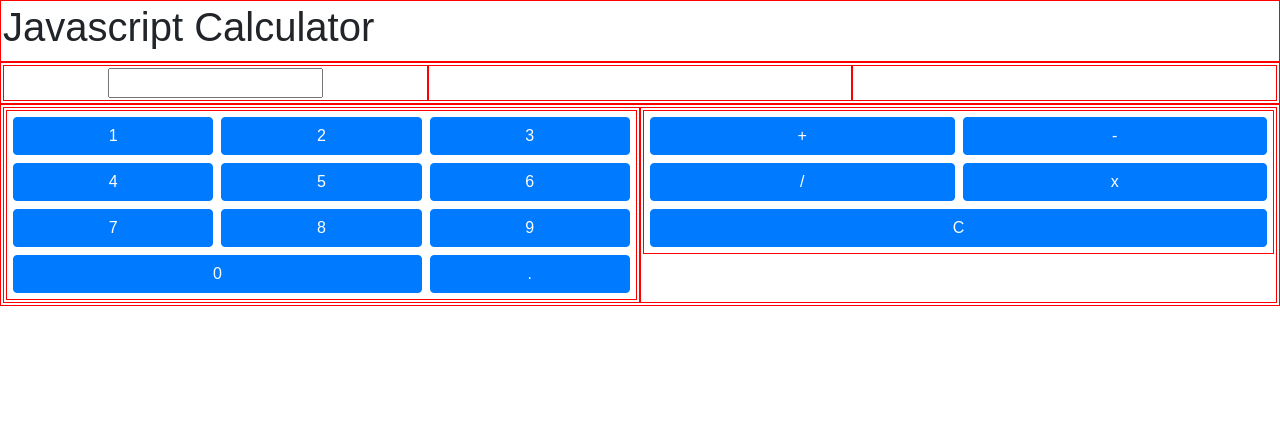
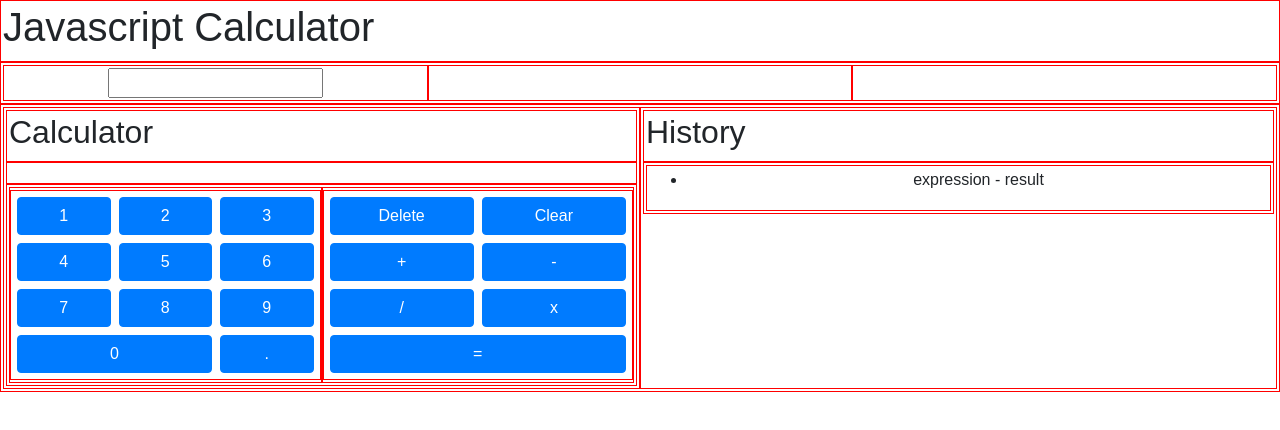
Before and after one commit to eliasm307/FCC-JavaScript-Calculator, a React (Create React App) app: page / in a window 1280 px wide. Shown: the top 430 px of the page. Built offline with nearby package versions, Linux system fonts and the light colour scheme.

Commit message:
Various Updates

```diff
--- a/src/App.js
+++ b/src/App.js
@@ -1,107 +1,132 @@
-
-import { evaluate } from "mathjs";
 import React from "react";
 import { Container, Row, Col } from "react-bootstrap";
 import CalculatorSection from "./components/CalculatorSection";
-
+import HistorySection from "./components/HistorySection";
 
 import "./global-styles.scss";
+import evaluateExp from "./Utils";
 
 const date = new Date();
 
 const numberButtons = [
-
-
   {
     id: "one",
     keyCode: 0,
     value: "1",
+    stringAction: (str) => str + "1"
   },
   {
     id: "two",
     keyCode: 0,
     value: "2",
+    stringAction: (str) => str + "2"
   },
   {
     id: "three",
     keyCode: 0,
     value: "3",
+    stringAction: (str) => str + "3"
   },
   {
     id: "four",
     keyCode: 0,
     value: "4",
+    stringAction: (str) => str + "4"
   },
   {
     id: "five",
     keyCode: 0,
     value: "5",
+    stringAction: (str) => str + "5"
   },
   {
     id: "six",
     keyCode: 0,
     value: "6",
+    stringAction: (str) => str + "6"
   },
   {
     id: "seven",
     keyCode: 0,
     value: "7",
+    stringAction: (str) => str + "7"
   },
   {
     id: "eight",
     keyCode: 0,
     value: "8",
+    stringAction: (str) => str + "8"
   },
   {
     id: "nine",
     keyCode: 0,
     value: "9",
+    stringAction: (str) => str + "9"
   },
   {
     id: "zero",
     keyCode: 0,
     value: "0",
-    colWidth: 8
+    colWidth: 8,
+    stringAction: (str) => str + "0"
   },
   {
     id: "decimal",
     keyCode: 0,
-    value: "."
+    value: ".",
+    stringAction: (str) => str + "."
   },
 ];
 
 const controlButtons = [
   {
+    id: "delete",
+    keyCode: 0,
+    value: "Delete",
+    stringAction: (str) => str.substring(1, str.length)
+  },
+  {
+    id: "clear",
+    keyCode: 0,
+    value: "Clear",
+    stringAction: (str) => ""
+  },
+  {
     id: "add",
     keyCode: 0,
-    value: "+"
+    value: "+",
+    stringAction: (str) => str + " + "
   },
   {
     id: "subtract",
     keyCode: 0,
     value: "-",
-
+    stringAction: (str) => str + " - "
   },
   {
     id: "divide",
     keyCode: 0,
     value: "/",
-
+    stringAction: (str) => str + " / "
   },
   {
     id: "multiply",
     keyCode: 0,
     value: "x",
-
+    stringAction: (str) => str + " x "
   },
   {
-    id: "clear",
+    id: "equal",
     keyCode: 0,
-    value: "C",
+    value: "=",
     colWidth: 12
-
   }
 ];
+
+const historyItem = {
+  expression: "expression",
+  result: "result"
+}
 
 class App extends React.Component {
 
@@ -110,32 +135,31 @@ class App extends React.Component {
 
     this.state = {
       currentExpression: "",
-      currentResult: ""
+      currentResult: "",
+      arrayHistory: [historyItem]
     }
 
     this.handleInputChange = this.handleInputChange.bind(this);
+    this.handleSuccessfulEvaluation = this.handleSuccessfulEvaluation.bind(this);
 
   }
 
-  evaluateExp(sExpression) {
-    try {
-      console.log("Evaluating expression:", sExpression)
-      return evaluate(sExpression)
-    }
-    catch(e) {
-      // console.log("MathJS error:", e);
-      return "Error";
-    }
 
-  }
 
   handleInputChange(e) {
     this.setState({
       currentExpression: e.target.value,
-      currentResult: this.evaluateExp(e.target.value)
+      currentResult: evaluateExp(e.target.value)
     })
   }
 
+  handleSuccessfulEvaluation(expression, result) {
+    this.setState({
+      arrayHistory: this.state.arrayHistory.unshift({expression, result })
+    })
+
+
+  }
 
   render() {
     console.log(date.toLocaleString(), "App pre-render");
@@ -163,8 +187,12 @@ class App extends React.Component {
 
           </Row>
 
-          <Row>
-            <CalculatorSection numberButtons={numberButtons} controlButtons={controlButtons} />
+          <Row >
+
+            <CalculatorSection numberButtons={numberButtons} controlButtons={controlButtons}  handleSuccessfulEvaluation={this.handleSuccessfulEvaluation}/>
+
+            <HistorySection arrayHistory={this.state.arrayHistory} />
+
           </Row>
 
 
--- /dev/null
+++ b/src/Utils.js
@@ -0,0 +1,13 @@
+import { evaluate } from "mathjs";
+
+export default function evaluateExp(sExpression) {
+  try {
+    console.log("Evaluating expression:", sExpression, "=", evaluate(sExpression))
+    return evaluate(sExpression)
+  }
+  catch(e) {
+    // console.log("MathJS error:", e);
+    return "Error";
+  }
+
+}
--- a/src/components/CalculatorSection.jsx
+++ b/src/components/CalculatorSection.jsx
@@ -5,39 +5,67 @@ import clsx from "clsx";
 import { Row, Col } from "react-bootstrap";
 
 import "./CalculatorSection.scss";
+import evaluateExp from "../Utils";
 
-const CalculatorSection = ({ numberButtons, controlButtons, className, ...restProps }) => {
+const CalculatorSection = ({ numberButtons, controlButtons, className, handleSuccessfulEvaluation, ...restProps }) => {
   // console.log("CalculatorSection: Start");
 
-  // let numberButtonsJSX = React.useRef([])
-  // let controlButtonsJSX = React.useRef([])
+  const [displayText, setDisplayText] = React.useState(() => "");
+  const [evaluatedExpression, setEvaluatedExpression] = React.useState(0);
 
-  const [numberButtonsJSX, setNumberButtonsJSX] = React.useState(() => []);
-  const [controlButtonsJSX, setControlButtonsJSX] = React.useState(() =>[]);
+
+  let objButton = {};
+
+  const handleButtonClick = (e) => {
+    console.log("Button clicked: ", "'" + e.target.innerHTML + "'")
+
+    let clickedButtonValue = e.target.innerHTML.trim();
+
+    if(clickedButtonValue==="=") {
+      // equals button clicked
+
+      let s = evaluateExp(displayText);
+
+
+
+      console.log("it is the equals button, evaluated expression: ", s);
+
+      setEvaluatedExpression(s.toString());
+      setDisplayText("= " + s);
+      handleSuccessfulEvaluation({
+        expression: displayText,
+        result: s
+      });
+      return
+    }
+    else if(isNaN(clickedButtonValue) && clickedButtonValue!==".") {
+      // if it is a command
+      console.log("it is a command button");
+      objButton = controlButtons.find(e => e.value===clickedButtonValue)
+
+    }
+    else {
+      // if it is a number or a decimal point
+      console.log("it is a number or decimal point button");
+      objButton = numberButtons.find(e => e.value===clickedButtonValue)
+
+    }
+
+    console.log("Button clicked object: ", clickedButtonValue);
+    setDisplayText(objButton.stringAction(displayText));
+
+  }
 
   const generateButtonsJSX = (arr, defaultColWidth=4) => {
     // console.log("generateButtonsJSX for:", arr);
 
-    const colWidth = "col-sm-"+defaultColWidth;
-
-
-
     return arr.map(e => {
-
-      /*
-      let btnClassName = "col-sm-" + defaultColWidth;
-
-      if(e.colWidth) {
-        btnClassName = "col-sm-" + e.colWidth;
-      } */
-
+      // if custom bootstrap col-width has been defined then use it, otherwise use the default
       let btnClassName = "col-sm-" + (e.colWidth===undefined ?  defaultColWidth : e.colWidth);
-
-      // console.log("btnClassName", btnClassName);
 
       return (
         <div className={btnClassName + " " + clsx("p-1", {colWidth: !e.colWidth} )}>
-          <button id={e.id} className="btn btn-primary w-100" key={e.id}>
+          <button id={e.id} className="btn btn-primary w-100" key={e.id} onClick={handleButtonClick}>
             {e.value}
           </button>
         </div>
@@ -51,8 +79,16 @@ const CalculatorSection = ({ numberButtons, controlButtons, className, ...restPr
   console.log("CalculatorSection: Pre-Render");
   return (
 
-    <>
+    <section className="col">
+      <Row noGutters>
+        <h2 id="display">Calculator</h2>
+      </Row>
 
+      <Row noGutters>
+        <p id="display">{displayText}</p>
+      </Row>
+
+      <Row noGutters>
         <Col className="col-6" id="container-number-buttons">
           <Row noGutters>
             {generateButtonsJSX(numberButtons)}
@@ -64,8 +100,9 @@ const CalculatorSection = ({ numberButtons, controlButtons, className, ...restPr
             {generateButtonsJSX(controlButtons, 6)}
           </Row>
         </Col>
+      </Row>
 
-    </>
+    </section>
 
   );
 };
--- a/src/components/HistorySection.jsx
+++ b/src/components/HistorySection.jsx
@@ -0,0 +1,67 @@
+import React from "react";
+import PropTypes from "prop-types";
+import clsx from "clsx";
+
+import { Row, Col } from "react-bootstrap";
+
+import "./HistorySection.scss";
+
+const HistorySection = ({ arrayHistory, className, ...restProps }) => {
+  // console.log("HistorySection: Start");
+
+  // let numberButtonsJSX = React.useRef([])
+  // let controlButtonsJSX = React.useRef([])
+
+  console.log("HistorySection, arrayHistory:", arrayHistory );
+
+  const [numberButtonsJSX, setNumberButtonsJSX] = React.useState(() => []);
+  const [controlButtonsJSX, setControlButtonsJSX] = React.useState(() =>[]);
+
+  const historyJSX = arrayHistory.map(e => {
+
+    return(
+      <li>
+        {e.expression} - {e.result}
+      </li>
+    );
+
+  });
+
+
+
+  console.log("HistorySection: Pre-Render");
+  return (
+
+    <section id="history-section" className="col">
+      <Row noGutters>
+        <h2 id="display">History</h2>
+      </Row>
+
+      <Row noGutters>
+        <Col id="container-history">
+
+          <ul>
+            {historyJSX}
+          </ul>
+
+        </Col>
+      </Row>
+
+    </section>
+
+  );
+};
+
+HistorySection.propTypes = {
+  children: PropTypes.any,
+  className: PropTypes.string,
+  arrayHistory: PropTypes.array.isRequired,
+  controlButtons: PropTypes.array.isRequired
+};
+
+HistorySection.defaultProps = {
+  children: null,
+  className: null,
+};
+
+export default HistorySection;
```
Also changed, not shown: src/components/CalculatorDisplay.jsx (deleted), src/components/CalculatorDisplay.scss (deleted). Lines whose indentation alone changed are shown as unchanged.
